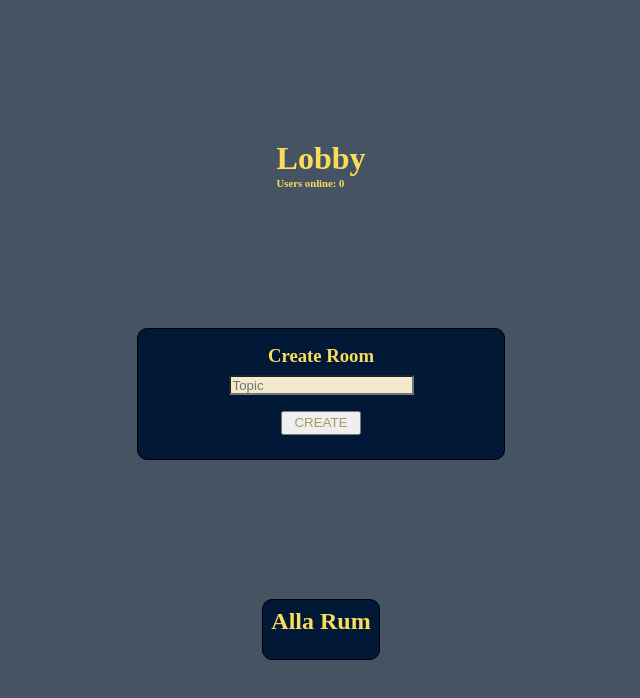
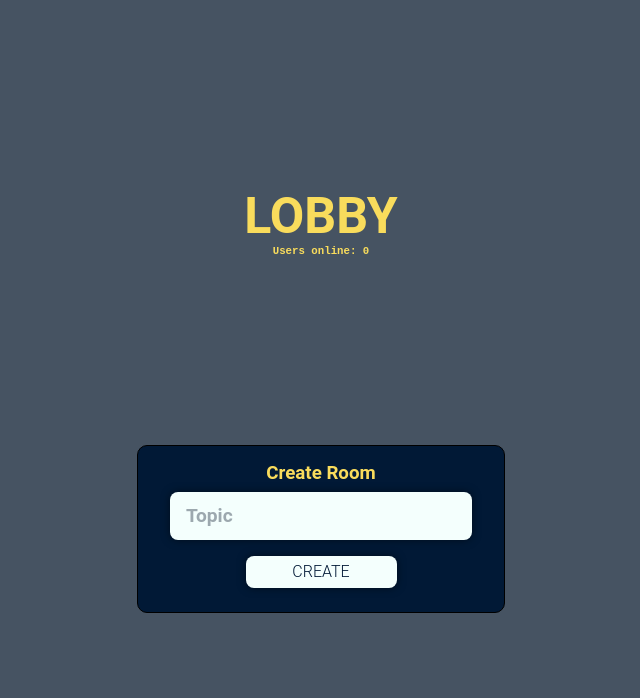
Before and after one commit to emilgsalmi/4Chat, a React (Vite) app in the folder client/: page /lobby in a window 1280 px wide. Shown: the top 698 px of the page, without its empty margins (319-959 px from the left). Built offline with nearby package versions, Linux system fonts and the light colour scheme.

Commit message:
styling lobby done

```diff
--- a/client/src/styles/lobby.scss
+++ b/client/src/styles/lobby.scss
@@ -1,5 +1,5 @@
-*{
-    margin: auto;
+@use 'variables' as v;
+
 
  .lobby_container{
     display: flex;
@@ -8,17 +8,22 @@
     justify-content: space-evenly;
     height: 100vh;
     width: 100vw;
-    background-color: #465362;
+    background-color: v.$clr-fade;
+
 
         .lobby_title{
             display: flex;
             flex-direction: column;
+            align-items: center;
 
             h1{
-                color: #F9DC5C;
+                font-family: v.$font-primary;
+                color: v.$clr-highlight;
+                font-size: 50px;
             }
             h6{
-                color: #F9DC5C;
+                color: v.$clr-highlight;
+                font-family: v.$font-secondary;
             }
         }
 
@@ -30,11 +35,16 @@
             align-items: center;
             border: 1px solid black;
             border-radius: 10px;
-            background-color: #011936;
+            background-color: v.$clr-secondary;
+
+            &--hide{
+                display: none;
+            }
 
             h2{
+                font-family: v.$font-primary;
                 margin: 0.5rem;
-                color: #F9DC5C;
+                color: v.$clr-highlight;
             }
 
             ul{
@@ -42,17 +52,22 @@
                 padding-left: 1rem;
                 padding-right: 1rem;
                 display: flex;
+                flex-direction: column;
+
                 li{
                     list-style: none;
                     margin: 0.5rem;
                     padding: 0.5rem;
-                    border: 1px solid #F9DC5C;
+                    border: 1px solid v.$clr-highlight;
                     border-radius: 10px;
-                    color: #F9DC5C;
+                    color: v.$clr-highlight;
+                    display: flex;
+                    flex-direction: column;
+                    font-family: v.$font-secondary;
 
                     h4{
                         margin: auto;
-                        color: #F9DC5C;
+                        color: v.$clr-highlight;
                     }
                 }
 
@@ -62,29 +77,85 @@
 
         .lobby_create_container{
             display: flex;
-            flex-direction: column;
-            align-items: center;
+            justify-content: center;
             border: 1px solid black;
             border-radius: 10px;
             padding: 0.5rem;
             background-color: #011936;
             width: 46vh;
 
+            form{
+                display: flex;
+                flex-direction: column;
+                align-items: center;
+
                 h3{
+                    font-family: v.$font-primary;
                     margin: 0.5rem;
                     color: #F9DC5C;
                 }
 
                 input{
-                height: 1.2rem;
-                background-color: #f1eacc;
+                    width: 100%;
+                    height: 3rem;
+                    margin-bottom: 1rem;
+                    padding: 0 1rem;
+                    border: none;
+                    border-radius: 0.5rem;
+                    font-family: v.$font-primary;
+                    font-size: v.$font-size-large;
+                    font-weight: v.$font-weight-bold;
+                    color: v.$clr-secondary;
+                    background-color: v.$clr-primary;
+                    box-shadow: 0 0 0.5rem rgba(0, 0, 0, 0.5);
+
+                    &::placeholder {
+                        color: v.$clr-fade;
+                        opacity: 0.5;
+                    }
+
+                    &--invalid {
+                        color: v.$clr-warning;
+                    }
+
+                    /* height: 1.2rem;
+                    background-color: #f1eacc; */
                 }
                 button{
-                margin: 1rem;
+                    width: 50%;
+                    height: 2rem;
+                    margin-bottom: 1rem;
+                    border: none;
+                    border-radius: 0.5rem;
+                    font-family: v.$font-primary;
+                    font-size: v.$font-size-medium;
+                    font-weight: v.$font-weight-light;
+                    color: v.$clr-secondary;
+                    background-color: v.$clr-primary;
+                    box-shadow: 0 0 0.5rem rgba(0, 0, 0, 0.5);
+                    cursor: pointer;
+
+                    &:focus {
+                        outline: none;
+                    }
+
+                    &:hover {
+                        background-color: v.$clr-highlight;
+                    }
+
+                    &--disabled {
+                        background-color: v.$clr-fade;
+                        cursor: not-allowed;
+                        &:hover {
+                            background-color: v.$clr-fade;
+                        }
+                    }
+                   /*  margin: 1rem;
                     height: 1.5rem;
                     width: 5rem;
-                color: #a89a5d;
+                    color: #a89a5d; */
+                }
+
             }
         }
     }
-}
--- a/client/src/views/Lobby.tsx
+++ b/client/src/views/Lobby.tsx
@@ -9,6 +9,7 @@ function Lobby() {
 	const [roomList, setRoomList] = useState([]);
 	const [roomUsers, setRoomUsers] = useState([]);
 	const [allUsers, setAllUsers] = useState(0);
+	const [roomCreated, setRoomCreated] = useState<boolean>(false);
 
 	const { setMyRoom, rooms, setMessages, myRoom, joinRoom } = useSocket();
 	const navigate = useNavigate();
@@ -51,18 +52,31 @@ function Lobby() {
 				</li>
 			);
 		});
+
 		setHtml(rooms);
 	}, [roomList]);
+
+	useEffect(() => {
+		if(roomList.length > 0){
+			setRoomCreated(true);
+		}
+		else{
+			setRoomCreated(false)
+		}
+	},[roomList])
 
 	return (
 
 	<div className="lobby_container">
       <div className="lobby_title">
-			<h1>Lobby</h1>
+			<h1>LOBBY</h1>
 			<h6>Users online: {allUsers}</h6>
       </div>
 
 			<div className="lobby_create_container">
+				<form onSubmit={(e) => {
+					e.preventDefault();
+				}}>
 					<h3>Create Room</h3>
 					<input
 						type='text'
@@ -71,21 +85,22 @@ function Lobby() {
 							setTopic(e.target.value);
 						}}
 					/>
-				<button
-					onClick={() => {
-						joinRoom(topic, myRoom);
+					<button onClick={() => {
+						joinRoom(topic,myRoom);
 						setMessages([]);
-						navigate('/room');
-					}}
-				>
+						navigate("/room");
+					}}>
 						CREATE
 					</button>
+				</form>
 			</div>
 
-			<div className="lobby_room_container">
-				<h2>Alla Rum</h2>
+
+			<div className={roomCreated ? "lobby_room_container" :"lobby_room_container--hide"}>
+				<h2>ALL ROOMS</h2>
 				<ul>{html}</ul>
 			</div>
+
 		</div>
 	);
 }
```
Lines whose indentation alone changed are shown as unchanged.
